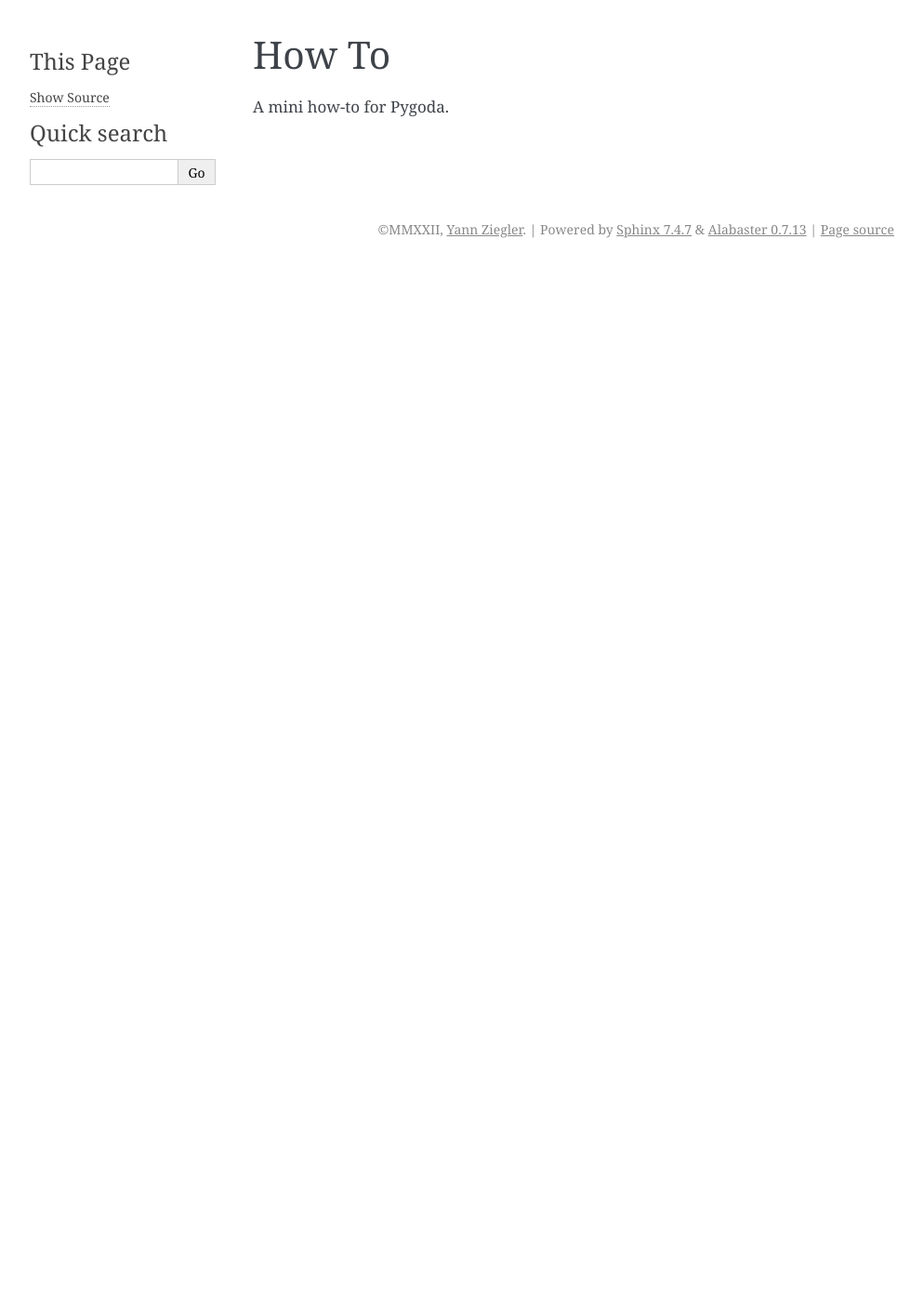
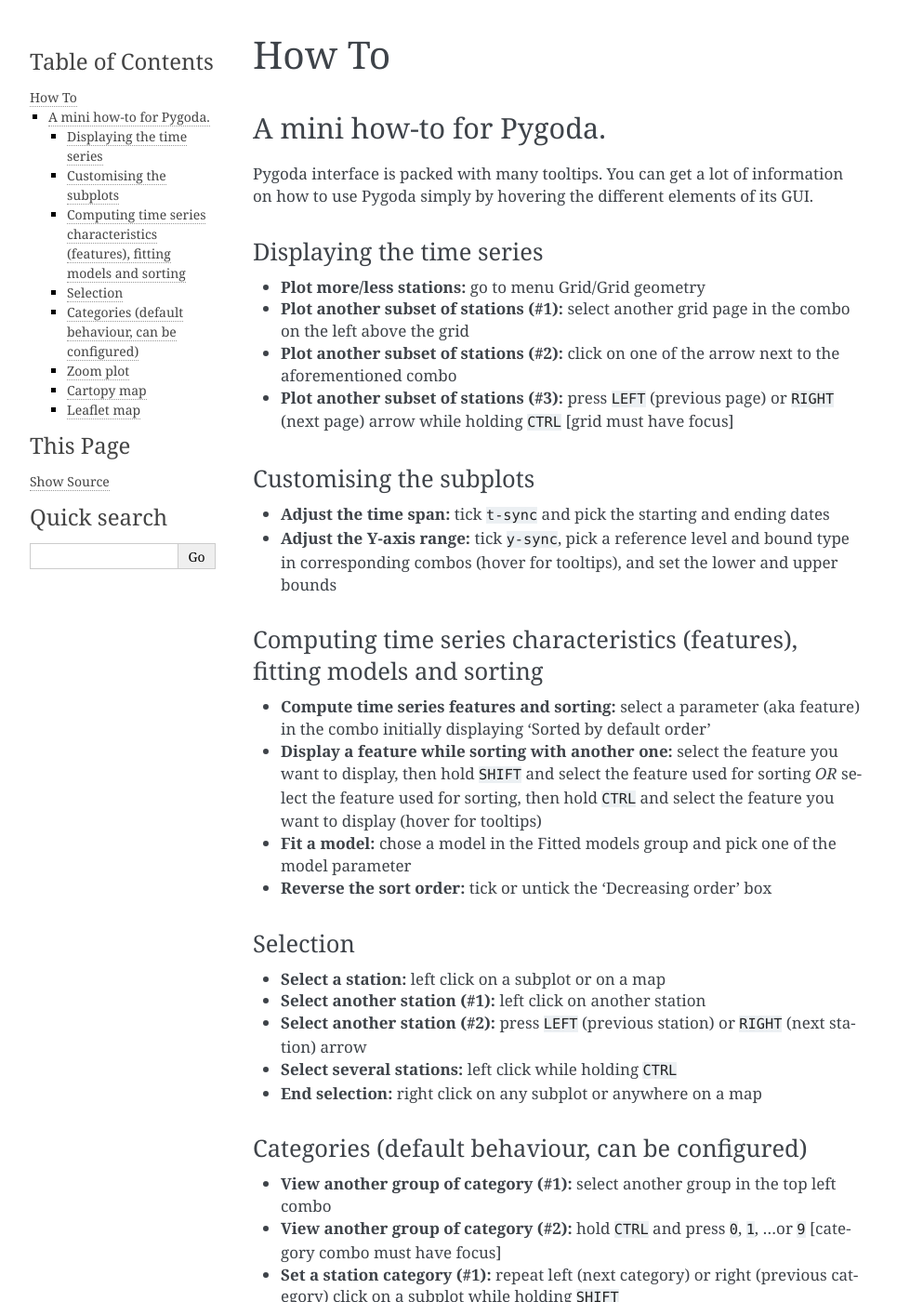
Before and after one commit to yannziegler/Pygoda, a Sphinx documentation site: the page built from docs/user/howto.rst, in a window 1280 px wide and 1400 px high. Shown: the whole window at 93% size, without its empty margins (148-1141 px from the left). Built offline with Sphinx 7.4.7, drawn with Linux system fonts in a browser that asks for light colours; some of the changed text lies outside the part shown.

Commit message:
add mini howto + readthedocs.yaml

```diff
--- a/docs/user/howto.rst
+++ b/docs/user/howto.rst
@@ -4,3 +4,71 @@
 ======
 
 A mini how-to for Pygoda.
+-------------------------
+
+Pygoda interface is packed with many tooltips. You can get a lot of information on how to use Pygoda simply by hovering the different elements of its GUI.
+
+Displaying the time series
+~~~~~~~~~~~~~~~~~~~~~~~~~~
+
+- **Plot more/less stations:** go to menu Grid/Grid geometry
+- **Plot another subset of stations (#1):** select another grid page in the combo on the left above the grid
+- **Plot another subset of stations (#2):** click on one of the arrow next to the aforementioned combo
+- **Plot another subset of stations (#3):** press ``LEFT`` (previous page) or ``RIGHT`` (next page) arrow while holding ``CTRL`` [grid must have focus]
+
+Customising the subplots
+~~~~~~~~~~~~~~~~~~~~~~~~
+
+- **Adjust the time span:** tick ``t-sync`` and pick the starting and ending dates
+- **Adjust the Y-axis range:** tick ``y-sync``, pick a reference level and bound type in corresponding combos (hover for tooltips), and set the lower and upper bounds
+
+Computing time series characteristics (features), fitting models and sorting
+~~~~~~~~~~~~~~~~~~~~~~~~~~~~~~~~~~~~~~~~~~~~~~~~~~~~~~~~~~~~~~~~~~~~~~~~~~~~
+
+- **Compute time series features and sorting:** select a parameter (aka feature) in the combo initially displaying 'Sorted by default order'
+- **Display a feature while sorting with another one:** select the feature you want to display, then hold ``SHIFT`` and select the feature used for sorting *OR* select the feature used for sorting, then hold ``CTRL`` and select the feature you want to display (hover for tooltips)
+- **Fit a model:** chose a model in the Fitted models group and pick one of the model parameter
+- **Reverse the sort order:** tick or untick the 'Decreasing order' box
+
+Selection
+~~~~~~~~~
+
+- **Select a station:** left click on a subplot or on a map
+- **Select another station (#1):** left click on another station
+- **Select another station (#2):** press ``LEFT`` (previous station) or ``RIGHT`` (next station) arrow
+- **Select several stations:** left click while holding ``CTRL``
+- **End selection:** right click on any subplot or anywhere on a map
+
+Categories (default behaviour, can be configured)
+~~~~~~~~~~~~~~~~~~~~~~~~~~~~~~~~~~~~~~~~~~~~~~~~~
+
+- **View another group of category (#1):** select another group in the top left combo
+- **View another group of category (#2):** hold ``CTRL`` and press ``0``, ``1``, ...or ``9`` [category combo must have focus]
+- **Set a station category (#1):** repeat left (next category) or right (previous category) click on a subplot while holding ``SHIFT``
+- **Set a station category (#2):** select a subplot, then press ``+`` (next category) or ``-`` (previous category)
+- **Set a station category (#3):** hover a subplot, then press ``1``, ``2``, ...or ``9`` (or ``0`` to assign no category); then the next station will be automatically selected [grid must have focus]
+- **Toggle a station category:** press ``SPACE`` while hovering a subplot [grid must have focus]
+
+Zoom plot
+~~~~~~~~~
+
+- **Snap crosshair to closest data point:** hover with mouse cursor (buggy for now!)
+- **Snap crosshair to closest date:** hover while holding ``CTRL``
+- **Snap crosshair to closest data value:** hover while holding ``SHIFT``
+- **Compute basic statistics over an interval:** left click once to set the starting date and left click a second time to set the ending date; click one more time to reset
+
+Cartopy map
+~~~~~~~~~~~
+
+- **Zoom in and out:** scroll over the map
+- **Pan the map:** hold left click anywhere and pan
+- **Set the reference point (used for sorting):** hold ``CTRL`` and middle click on the map at the location of your choice
+- **Filter the stations by region (only when using an overlay):** middle click in the region of your choice
+
+Leaflet map
+~~~~~~~~~~~
+
+- **Change the map layer:** pick another layer in the bottom-left menu
+- **Plot a time series directly on the map:** right click on a station
+
+Don't hesitate to explore Pygoda menus, docks and windows to find more functionalities!
```
Also changed, not shown: README.md (+15 -0 lines), .readthedocs.yaml (added).
